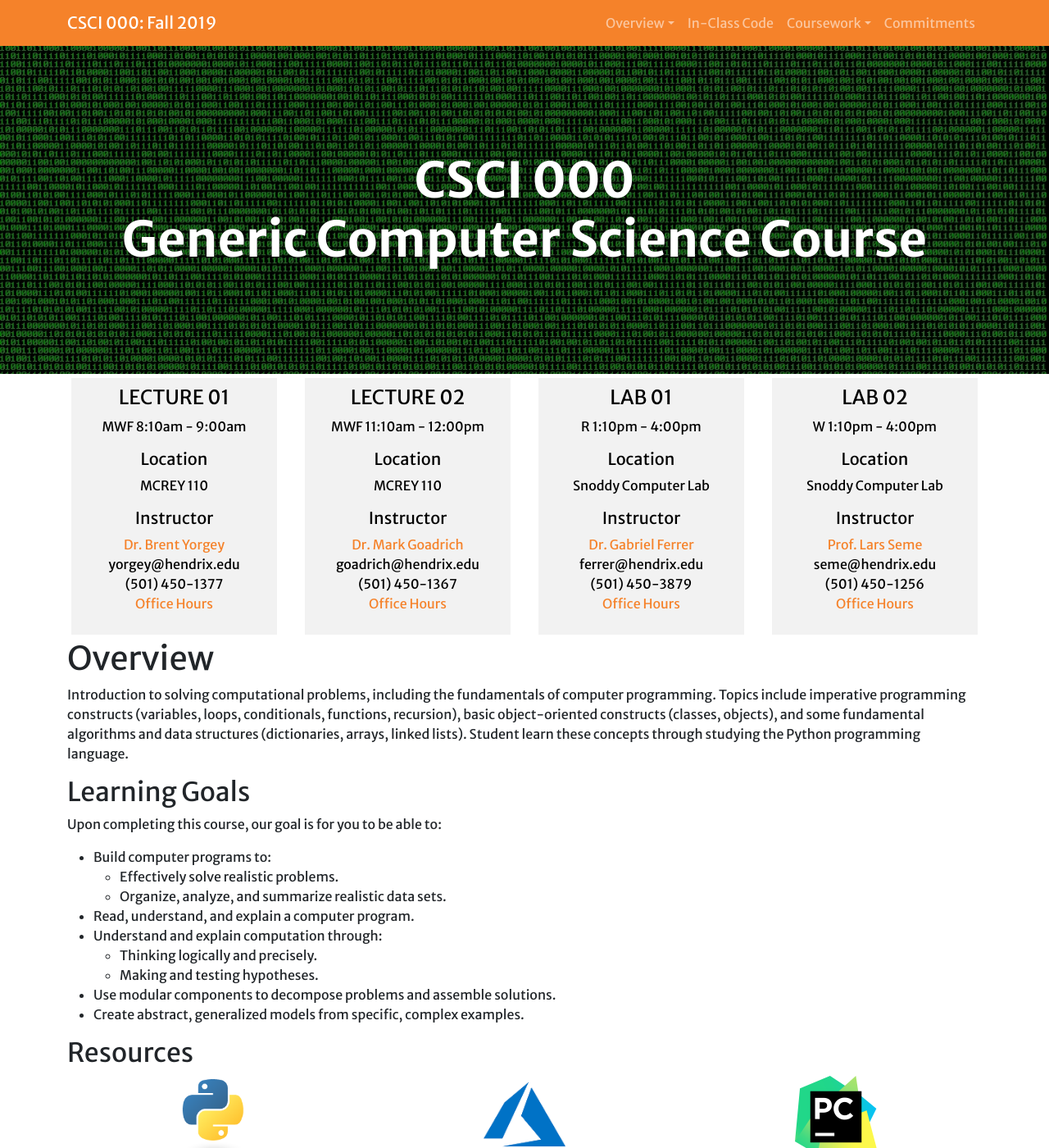
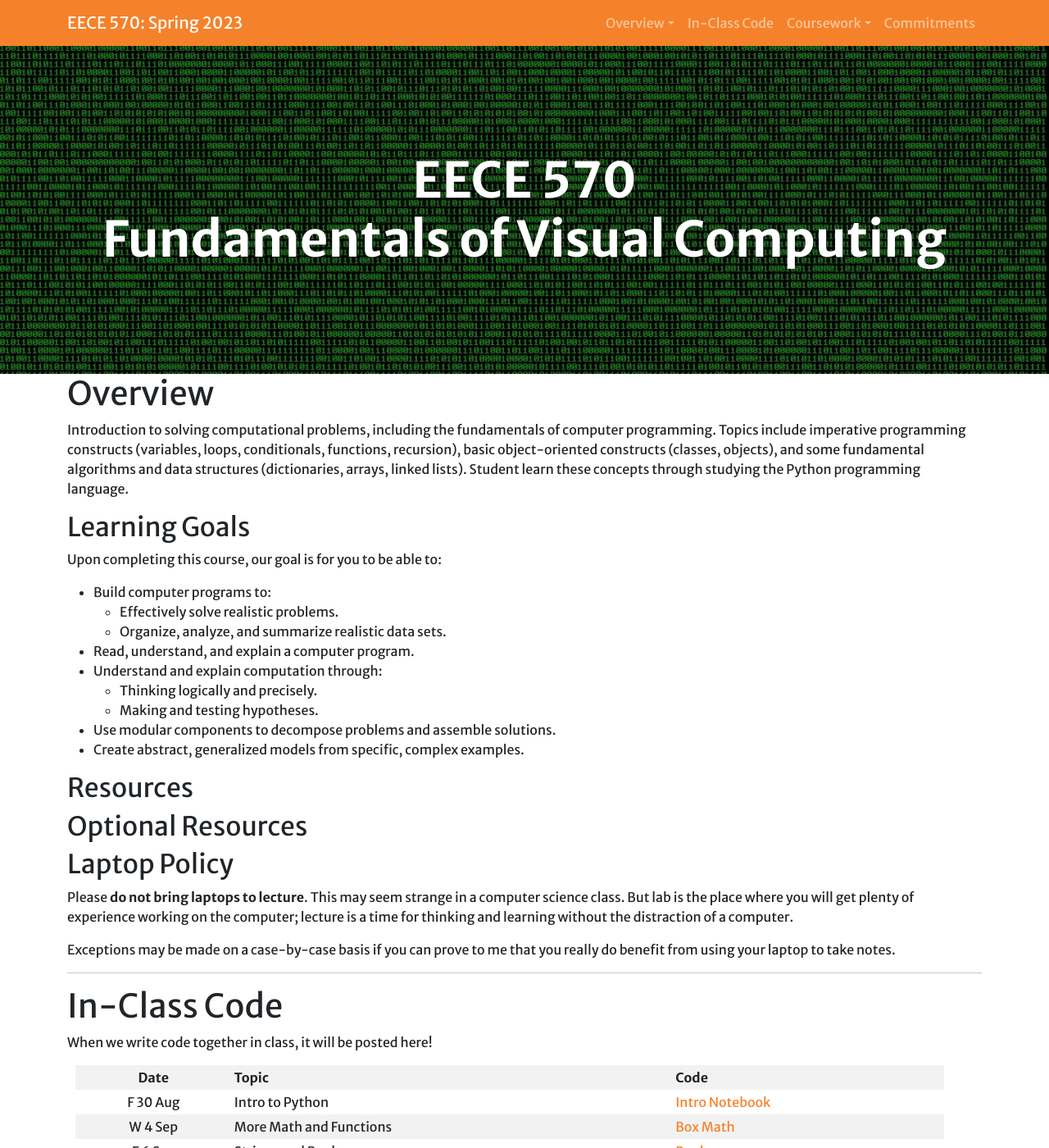
Before and after one commit to xxlya/EECE-570, a Jekyll site: the page built from index.md, in a window 1280 px wide and 1400 px high. Shown: the whole window at 82% size. Built offline with Jekyll 4.4.1, drawn with Linux system fonts in a browser that asks for light colours; a script that is not in the unit is left out; our own code applies the rules of GitHub Pages for plain Markdown files; some of the changed text lies outside the part shown.

Commit message:
Update _config.yml

```diff
--- a/_config.yml
+++ b/_config.yml
@@ -21,12 +21,12 @@ description: >- # this means to ignore newlines until "baseurl:"
   algorithms and data structures (dictionaries, arrays, linked lists).
   Student learn these concepts through studying the Python programming
   language.
-baseurl: "/csci000" # the subpath of your site, e.g. /blog
+baseurl: "/eece570" # the subpath of your site, e.g. /blog
 url: "" # the base hostname & protocol for your site, e.g. http://example.com
 
-number: CSCI 000
-title: Generic Computer Science Course
-semester: Fall 2019
+number: EECE 570
+title: Fundamentals of Visual Computing
+semester: Spring 2023
 
 navigation:
   - title: Overview
@@ -80,48 +80,48 @@ instructors:
     phone: (501) 450-1256
     officehours: ???
 
-offerings:
-  - name: LECTURE 01
-    loc: MCREY 110
-    time: MWF 8:10am - 9:00am
-    instructor: yorgey
-  - name: LECTURE 02
-    loc: MCREY 110
-    time: MWF 11:10am - 12:00pm
-    instructor: goadrich
-  - name: LAB 01
-    loc: Snoddy Computer Lab
-    time: R 1:10pm - 4:00pm
-    instructor: ferrer
-  - name: LAB 02
-    loc: Snoddy Computer Lab
-    time: W 1:10pm - 4:00pm
-    instructor: seme
+# offerings:
+#   - name: LECTURE 01
+#     loc: MCREY 110
+#     time: MWF 8:10am - 9:00am
+#     instructor: xiaoxiao
+#   - name: TA session 1
+#     loc: TBA
+#     time: TBA
+#     instructor: Chun-Yin Huang
+#   - name: LAB 01
+#     loc: Snoddy Computer Lab
+#     time: R 1:10pm - 4:00pm
+#     instructor: ferrer
+#   - name: LAB 02
+#     loc: Snoddy Computer Lab
+#     time: W 1:10pm - 4:00pm
+#     instructor: seme
 
-resources:
-  - name: Python 3
-    image: assets/images/pythonlogo.png
-    url: http://python.org
-  - name: Azure Notebooks
-    image: assets/images/azure.png
-    url: https://notebooks.azure.com/
-  - name: Pycharm
-    image: assets/images/pycharmlogo.png
-    url: https://www.jetbrains.com/pycharm/
+# resources:
+#   - name: Python 3
+#     image: assets/images/pythonlogo.png
+#     url: http://python.org
+#   - name: Azure Notebooks
+#     image: assets/images/azure.png
+#     url: https://notebooks.azure.com/
+#   - name: Pycharm
+#     image: assets/images/pycharmlogo.png
+#     url: https://www.jetbrains.com/pycharm/
 
-extra-resources:
-  - name: "How to Think Like a Computer Scientist: Interactive Edition"
-    image: assets/images/runestone_logo.png
-    url: https://runestone.academy/runestone/books/published/thinkcspy/index.html
-  - name: Python Tutor
-    image: assets/images/python_tutor.png
-    url: http://pythontutor.com/
-  - name: CodingBat Python
-    image: assets/images/codingbat.jpg
-    url: https://codingbat.com/python
-  - name: CheckiO Python Practice
-    image: assets/images/checkio_logo_small.png
-    url: https://py.checkio.org/
+# extra-resources:
+#   - name: "How to Think Like a Computer Scientist: Interactive Edition"
+#     image: assets/images/runestone_logo.png
+#     url: https://runestone.academy/runestone/books/published/thinkcspy/index.html
+#   - name: Python Tutor
+#     image: assets/images/python_tutor.png
+#     url: http://pythontutor.com/
+#   - name: CodingBat Python
+#     image: assets/images/codingbat.jpg
+#     url: https://codingbat.com/python
+#   - name: CheckiO Python Practice
+#     image: assets/images/checkio_logo_small.png
+#     url: https://py.checkio.org/
 
 # Build settings
 markdown: kramdown
```
